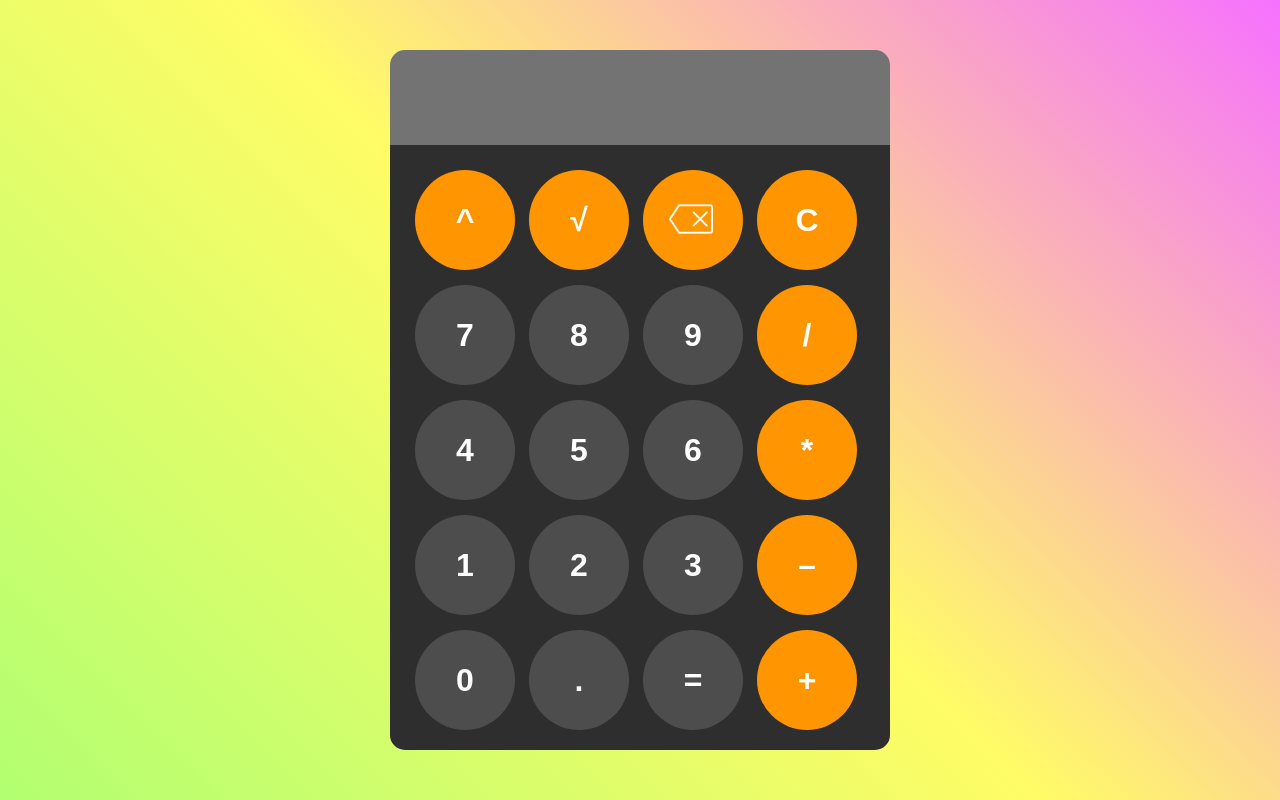
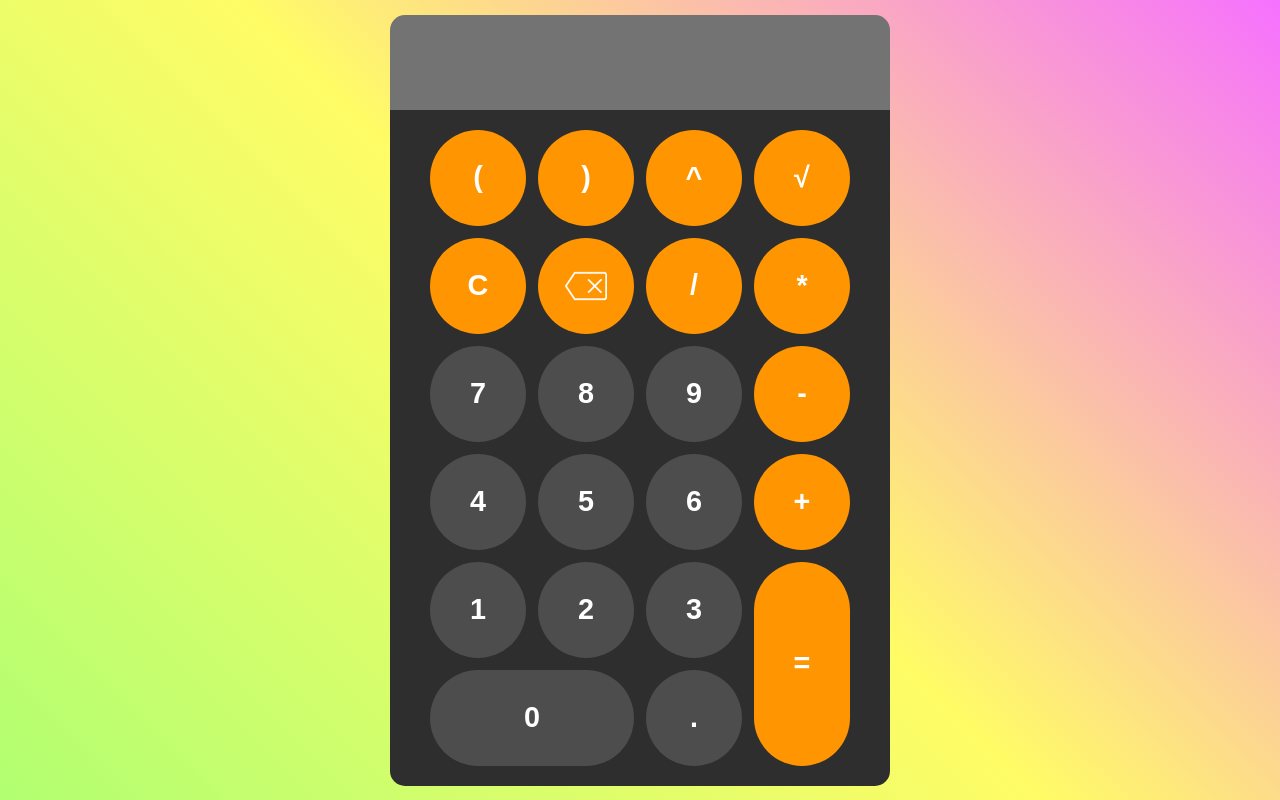
Before and after one commit to AimeneSD/Calculator-Project, a website: page index.html in a window 1280 px wide. Drawn offline with Linux system fonts and the light colour scheme.

Commit message:
feat: added the parentheses buttons and expanded the buttons of 0 and =

```diff
--- a/index.html
+++ b/index.html
@@ -11,28 +11,39 @@
 <body>
 
     <div id="calculator">
-        <input id="display" tabindex="-1" readonly><!-- tabindex permet-->
+    <input id="display" tabindex="-1" readonly>
     <div id="keys">
+        <button onclick="appendToDisplay('(')" tabindex="-1" class="operator_btn">(</button>
+        <button onclick="appendToDisplay(')')" tabindex="-1" class="operator_btn">)</button>
         <button onclick="appendToDisplay('^')" tabindex="-1" class="operator_btn">^</button>
-            <button onclick="appendToDisplay('√')" tabindex="-1"  class="operator_btn">√</button>
-            <button onclick="ClearLast()" tabindex="-1" class="operator_btn"><img src="assets/img/delete_icon.webp" draggable="false" id="icon" alt="delete"></button>
+        <button onclick="appendToDisplay('√')" tabindex="-1" class="operator_btn">√</button>
+
         <button onclick="ClearDisplay()" tabindex="-1" class="operator_btn">C</button>
-            <button onclick="appendToDisplay('7')" tabindex="-1" >7</button>
-            <button onclick="appendToDisplay('8')" tabindex="-1" >8</button>
-            <button onclick="appendToDisplay('9')" tabindex="-1" >9</button>
+        <button onclick="ClearLast()" tabindex="-1" class="operator_btn">
+            <img src="assets/img/delete_icon.webp" draggable="false" id="icon" alt="delete">
+        </button>
         <button onclick="appendToDisplay('/')" tabindex="-1" class="operator_btn">/</button>
-            <button onclick="appendToDisplay('4')" tabindex="-1" >4</button>
-            <button onclick="appendToDisplay('5')" tabindex="-1" >5</button>
-            <button onclick="appendToDisplay('6')" tabindex="-1" >6</button>
         <button onclick="appendToDisplay('*')" tabindex="-1" class="operator_btn">*</button>
-            <button onclick="appendToDisplay('1')" tabindex="-1" >1</button>
-            <button onclick="appendToDisplay('2')" tabindex="-1" >2</button>
-            <button onclick="appendToDisplay('3')" tabindex="-1" >3</button>
-            <button onclick="appendToDisplay('-')" tabindex="-1" class="operator_btn">–</button>
-            <button onclick="appendToDisplay('0')" tabindex="-1" >0</button>
-            <button onclick="appendToDisplay('.')" tabindex="-1" >.</button>
-            <button onclick="calculate()" tabindex="-1">=</button>
+
+        <button onclick="appendToDisplay('7')" tabindex="-1">7</button>
+        <button onclick="appendToDisplay('8')" tabindex="-1">8</button>
+        <button onclick="appendToDisplay('9')" tabindex="-1">9</button>
+        <button onclick="appendToDisplay('-')" tabindex="-1" class="operator_btn">-</button>
+
+        <button onclick="appendToDisplay('4')" tabindex="-1">4</button>
+        <button onclick="appendToDisplay('5')" tabindex="-1">5</button>
+        <button onclick="appendToDisplay('6')" tabindex="-1">6</button>
         <button onclick="appendToDisplay('+')" tabindex="-1" class="operator_btn">+</button>
+
+        <button onclick="appendToDisplay('1')" tabindex="-1">1</button>
+        <button onclick="appendToDisplay('2')" tabindex="-1">2</button>
+        <button onclick="appendToDisplay('3')" tabindex="-1">3</button>
+
+        <button onclick="calculate()" tabindex="-1" id="equal_btn">=</button>
+
+        <button onclick="appendToDisplay('0')" tabindex="-1" id="zero-btn">0</button>
+        <button onclick="appendToDisplay('.')" tabindex="-1">.</button>
+    </div>
 </div>
     </div>
 
--- a/styles.css
+++ b/styles.css
@@ -16,21 +16,24 @@ body{
     background-color:hsl(0, 0, 15%);
     border-radius: 15px;
     max-width: 500px;
-    max-height: 700px;
+    max-height: 900px;
     overflow: hidden;
 }
 
-button{
-    width: 100px;
-    height: 100px;
-    border-radius: 100%;
+button {
+    width: 100%; /* S'adapte à la cellule de la grille */
+    aspect-ratio: 1 / 1; /* Garde le bouton parfaitement rond */
+    border-radius: 50%;
     border: none;
-    background-color:hsl(0, 0%, 30%);
+    background-color: hsl(0, 0%, 30%);
     color: #fff;
-    font-size: 2rem;
+    font-size: 1.8rem;
     cursor: pointer;
     font-weight: bold;
     transition: ease .1s;
+    display: flex;
+    justify-content: center;
+    align-items: center;
 }
 button:hover{
     background-color:hsl(0, 0%, 40%);
@@ -65,23 +68,40 @@ button:active{
 
 }
 
-#keys{
-    background-color:hsl(0, 0%, 18%);
+#keys {
+    background-color: hsl(0, 0%, 18%);
     display: grid;
-    grid-template-columns: repeat(4,22%);
-    gap: 15px;
-    padding: 25px;
+    /* 4 colonnes égales */
 
+    grid-template-columns: repeat(4, 6rem);
+    gap: 12px;
+    padding: 20px;
+    justify-content: center;
 }
 
 #icon{
     width: 50%;
     filter: invert(100%);
-    margin-right: 5px;
-    margin-top: 5px;
 }
 
 img{
     -webkit-user-drag: none;
     pointer-events: none; /* L'image devient "transparente" aux clics */
 }
+
+/* Style spécial pour le bouton 0 (Large) */
+#zero-btn {
+    grid-column: span 2;
+    aspect-ratio: auto; /* On casse le ratio 1/1 pour l'élargir */
+    border-radius: 50px; /* Forme pilule */
+}
+/* Style spécial pour le bouton égale (Haut) */
+#equal_btn {
+    grid-row: span 2;
+    aspect-ratio: auto;
+    height: 100%;
+    border-radius: 50px;
+    background-color: hsl(35, 100%, 50%); /* Comme les opérateurs */
+}
+
+#equal_btn:hover { background-color: hsl(35, 100%, 40%); }
```
Lines whose indentation alone changed are shown as unchanged.
